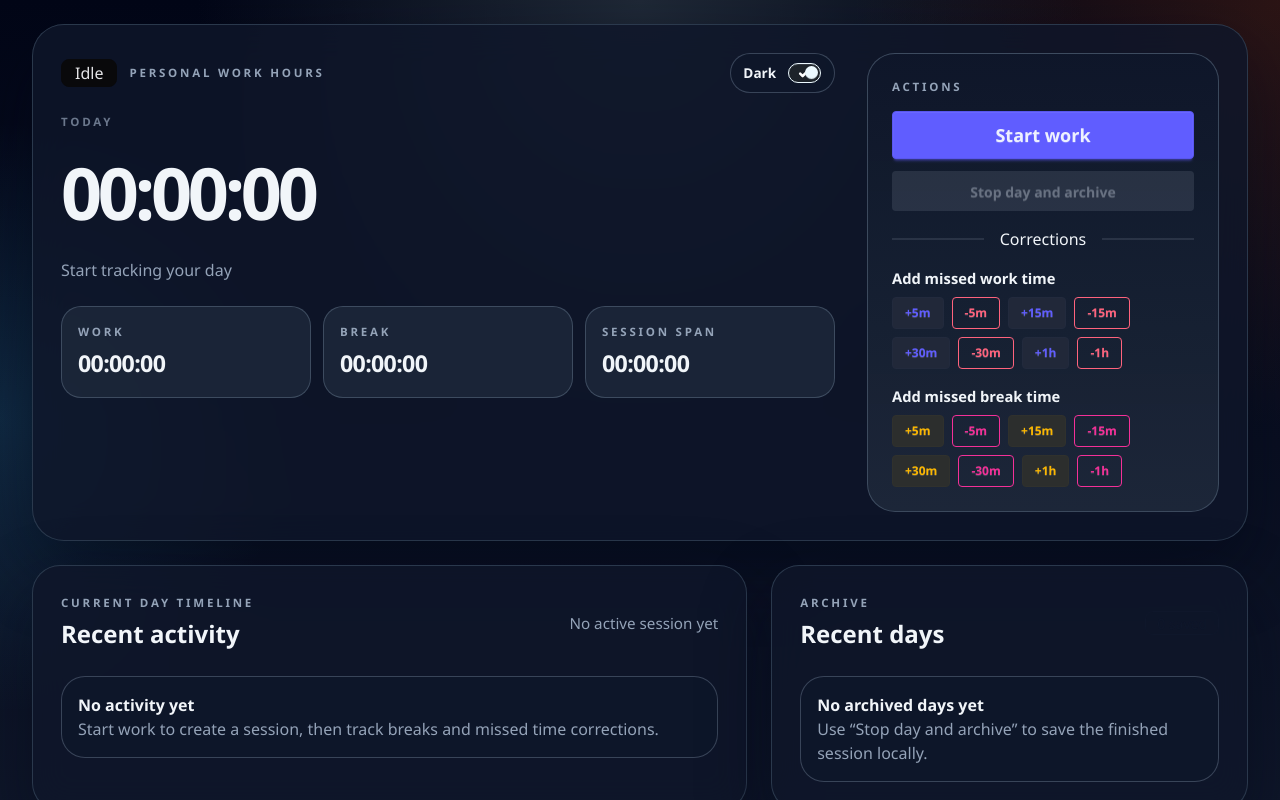
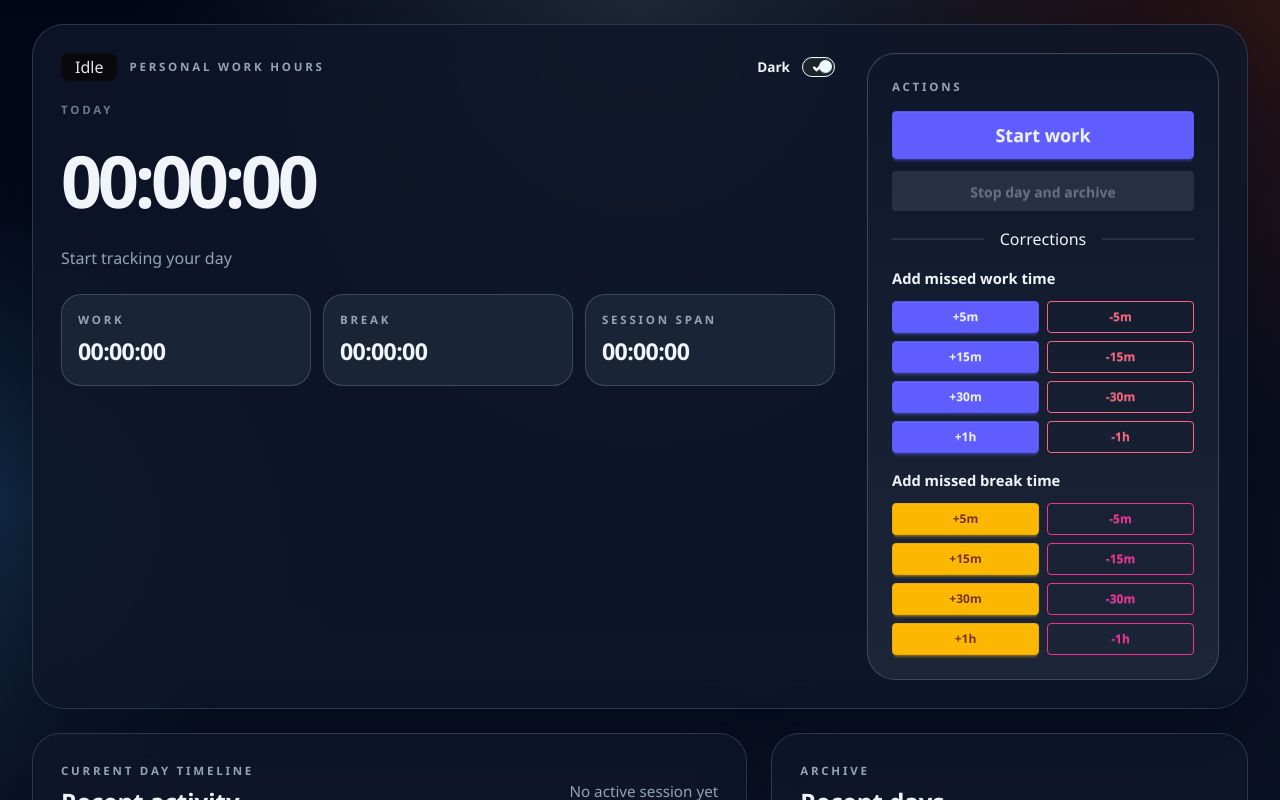
Before and after one commit to VincentQDo/work-tracker, a SvelteKit app: page / in a window 1280 px wide. Shown: the top 800 px of the page. Built offline with nearby package versions, Linux system fonts and the light colour scheme.

Commit message:
Update styling

```diff
--- a/src/routes/+page.svelte
+++ b/src/routes/+page.svelte
@@ -504,16 +504,17 @@
 							>
 							<span class="eyebrow">Personal work hours</span>
 						</div>
-						<label class="theme-toggle">
+						<div class="flex items-center gap-3">
 							<span class="theme-toggle-label">{theme === 'dark' ? 'Dark' : 'Light'}</span>
 							<input
 								type="checkbox"
 								class="toggle toggle-sm"
 								checked={theme === 'dark'}
+								aria-label="Toggle dark mode"
 								on:change={(event) =>
 									saveTheme((event.currentTarget as HTMLInputElement).checked ? 'dark' : 'light')}
 							/>
-						</label>
+						</div>
 					</div>
 
 					<div class="mt-5">
@@ -565,16 +566,16 @@
 					<div class="grid gap-4">
 						<div>
 							<p class="panel-subtitle">Add missed work time</p>
-							<div class="mt-2 flex flex-wrap gap-2">
+							<div class="mt-3 grid grid-cols-2 gap-2 sm:grid-cols-4 lg:grid-cols-2">
 								{#each correctionPresets as preset (preset.label)}
 									<button
-										class="btn btn-soft btn-sm btn-primary"
+										class="correction-btn btn btn-sm btn-primary"
 										on:click={() => addCorrection('work', preset.amountMs)}
 									>
 										{preset.label}
 									</button>
 									<button
-										class="btn btn-outline btn-sm btn-error"
+										class="correction-btn btn btn-outline btn-sm btn-error"
 										on:click={() => addCorrection('work', -preset.amountMs)}
 									>
 										-{preset.label.slice(1)}
@@ -585,16 +586,16 @@
 
 						<div>
 							<p class="panel-subtitle">Add missed break time</p>
-							<div class="mt-2 flex flex-wrap gap-2">
+							<div class="mt-3 grid grid-cols-2 gap-2 sm:grid-cols-4 lg:grid-cols-2">
 								{#each correctionPresets as preset (preset.label)}
 									<button
-										class="btn btn-soft btn-sm btn-warning"
+										class="correction-btn btn btn-sm btn-warning"
 										on:click={() => addCorrection('break', preset.amountMs)}
 									>
 										{preset.label}
 									</button>
 									<button
-										class="btn btn-outline btn-sm btn-secondary"
+										class="correction-btn btn btn-outline btn-sm btn-secondary"
 										on:click={() => addCorrection('break', -preset.amountMs)}
 									>
 										-{preset.label.slice(1)}
@@ -622,7 +623,7 @@
 				</div>
 
 				{#if session.events.length > 0}
-					<ul class="mt-6 space-y-3">
+					<ul class="activity-scroll mt-6 space-y-3">
 						{#each session.events as event (event.id)}
 							<li class={eventTone(event)}>
 								<div class="timeline-dot"></div>
--- a/src/routes/layout.css
+++ b/src/routes/layout.css
@@ -148,27 +148,23 @@ body {
 	color: var(--app-muted);
 }
 
-.theme-toggle {
-	display: inline-flex;
-	align-items: center;
-	gap: 0.75rem;
-	padding: 0.55rem 0.8rem;
-	border-radius: 999px;
-	background: rgb(255 255 255 / 0.7);
-	border: 1px solid rgb(226 232 240 / 0.9);
-}
-
 .theme-toggle-label {
 	font-size: 0.85rem;
 	font-weight: 600;
 	color: var(--app-ink);
 }
 
+.correction-btn {
+	min-width: 0;
+	justify-content: center;
+	font-weight: 600;
+}
+
 .timeline-row {
 	display: flex;
 	align-items: flex-start;
 	gap: 0.9rem;
-	padding: 0.95rem 0;
+	padding: 0.95rem 1rem;
 	border-radius: 1rem;
 }
 
@@ -237,7 +233,6 @@ body {
 	border: 1px solid rgb(226 232 240 / 0.75);
 }
 
-:root[data-theme='dark'] .theme-toggle,
 :root[data-theme='dark'] .archive-card,
 :root[data-theme='dark'] .empty-state {
 	background: rgb(15 23 42 / 0.72);
@@ -263,6 +258,12 @@ body {
 	color: var(--app-ink);
 }
 
+.activity-scroll {
+	max-height: 32.5rem;
+	overflow-y: auto;
+	padding-right: 0.35rem;
+}
+
 @media (min-width: 640px) {
 	.hero-card,
 	.panel-card {
```
